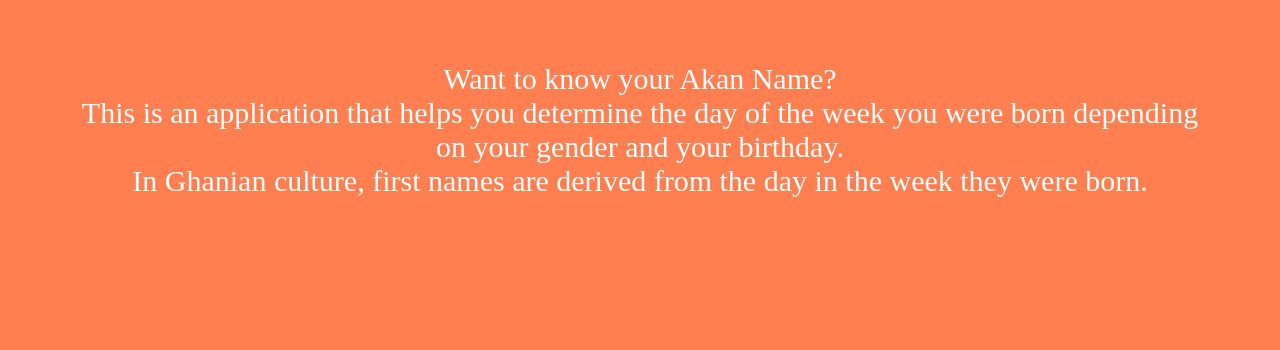
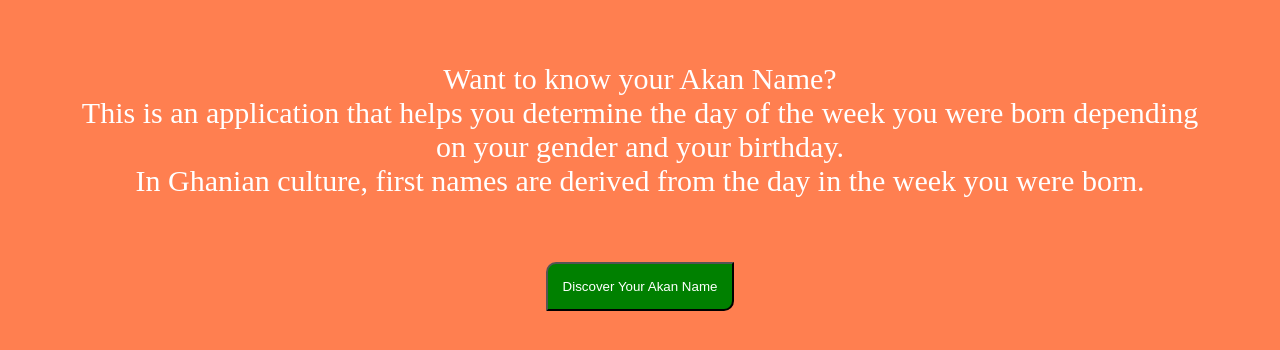
Before and after one commit to Williamsoditi/Ghanian-birthday-app, a plain HTML site: page index.html in a window 1280 px wide. Shown: the part 140-490 px from the top of the page. Drawn offline with Linux system fonts and the light colour scheme.

Commit message:
Feat : Adds button - This commit adds the fill form button

```diff
--- a/css/style.css
+++ b/css/style.css
@@ -26,3 +26,14 @@ header{
     font-size: 30px;
     padding: 5vw;
 }
+button{
+    padding: 15px;
+    color: white;
+    background-color: green;
+    border-radius: 10px 0px;
+}
+button:hover{
+    cursor: progress;
+    box-shadow: 3px 3px red;
+    color: black;
+}
--- a/index.html
+++ b/index.html
@@ -16,7 +16,10 @@
             <small class="small"><strong>A GHANIAN BIRTHDAY APPLICATION</strong></small>
         </div>
         <div class="welcome-text">
-                <p>Want to know your Akan Name?<br> This is an application that helps you determine the day of the week you were born depending on your gender and your birthday.<br>In Ghanian culture, first names are derived from the day in the week they were born.</p>
+                <p>Want to know your Akan Name?<br> This is an application that helps you determine the day of the week you were born depending on your gender and your birthday.<br>In Ghanian culture, first names are derived from the day in the week you were born.</p>
+        </div>
+        <div>
+            <button>Discover Your Akan Name</button>
         </div>
     </header>
 
```
